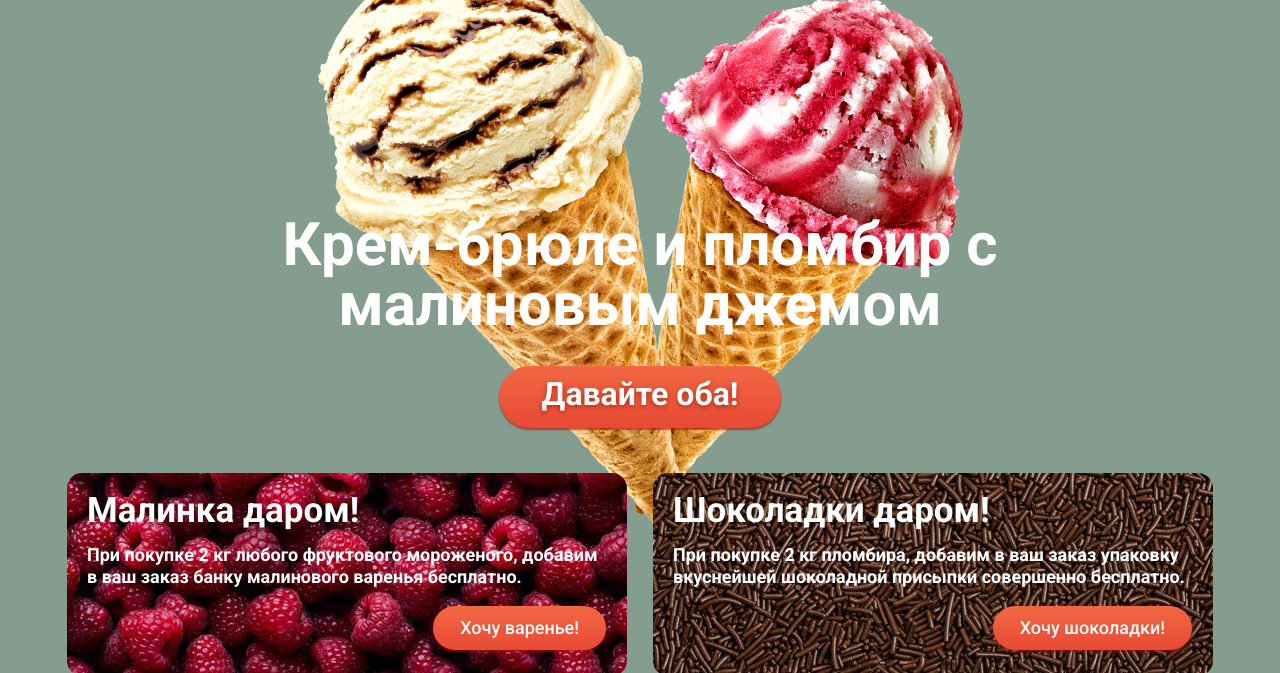
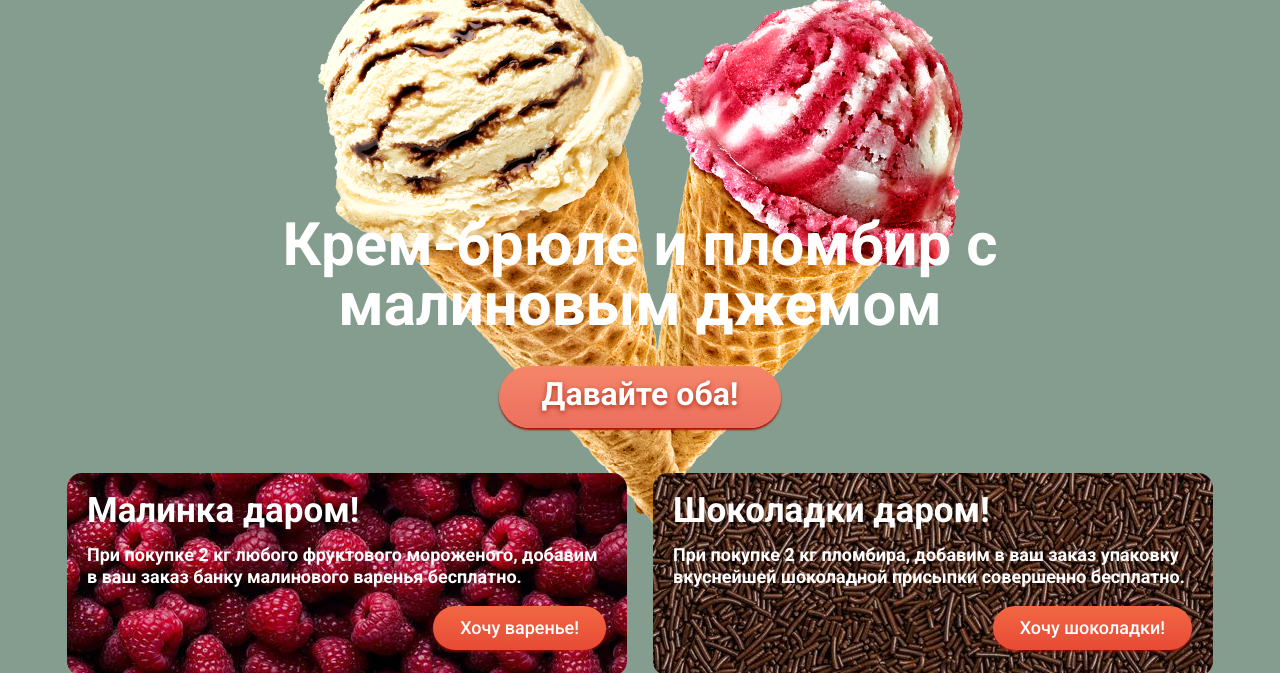
Before and after one commit to lenikvenik/283895-gllacy, a plain HTML site: page index.html in a window 1280 px wide. In both pictures the pointer is over the link "Давайте оба!". Shown: the part 127-800 px from the top of the page. Drawn offline with Linux system fonts and the light colour scheme.

Commit message:
Внешний вид 2

```diff
--- a/css/style.css
+++ b/css/style.css
@@ -700,6 +700,18 @@ color: #fff;
 	outline: none;
 }
 
+.btn:hover {
+  background: -webkit-linear-gradient(top, #f58669 0%, #ec6f5e 100%);
+  background: linear-gradient(to bottom, #f58669 0%, #ec6f5e 100%);
+  box-shadow: 0 2px 2px rgba(172, 16, 0, 1);
+}
+
+.btn:active {
+  background: -webkit-linear-gradient(top, #d84732 0%, #e1613e 100%);
+  background: linear-gradient(to bottom, #d84732 0%, #e1613e 100%);
+  box-shadow: inset 0 2px 2px rgba(172, 16, 0, 1); outline: none;
+}
+
 .btn_slider {
 	padding: 17px 43px 13px;
 	font-size: 32px;
```
